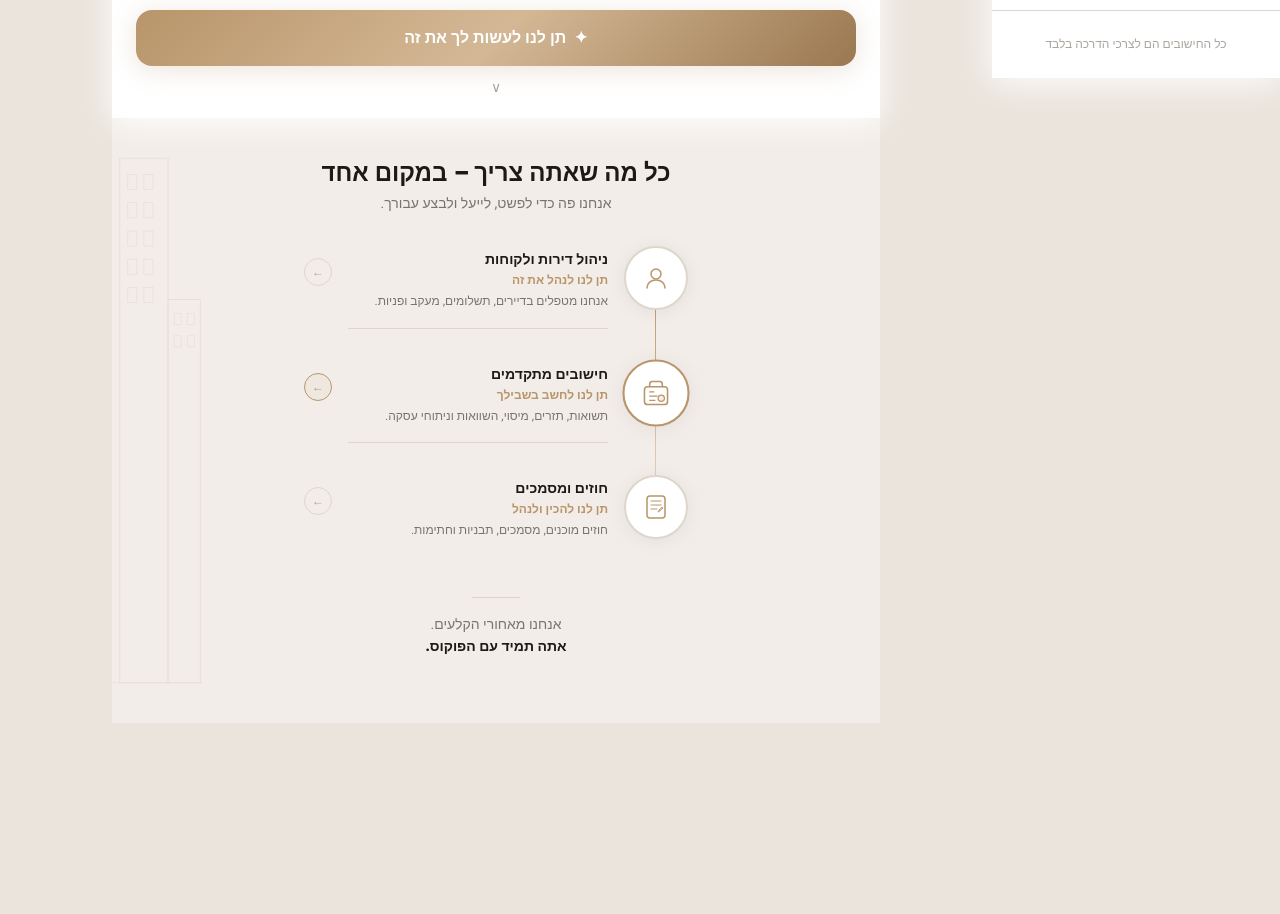
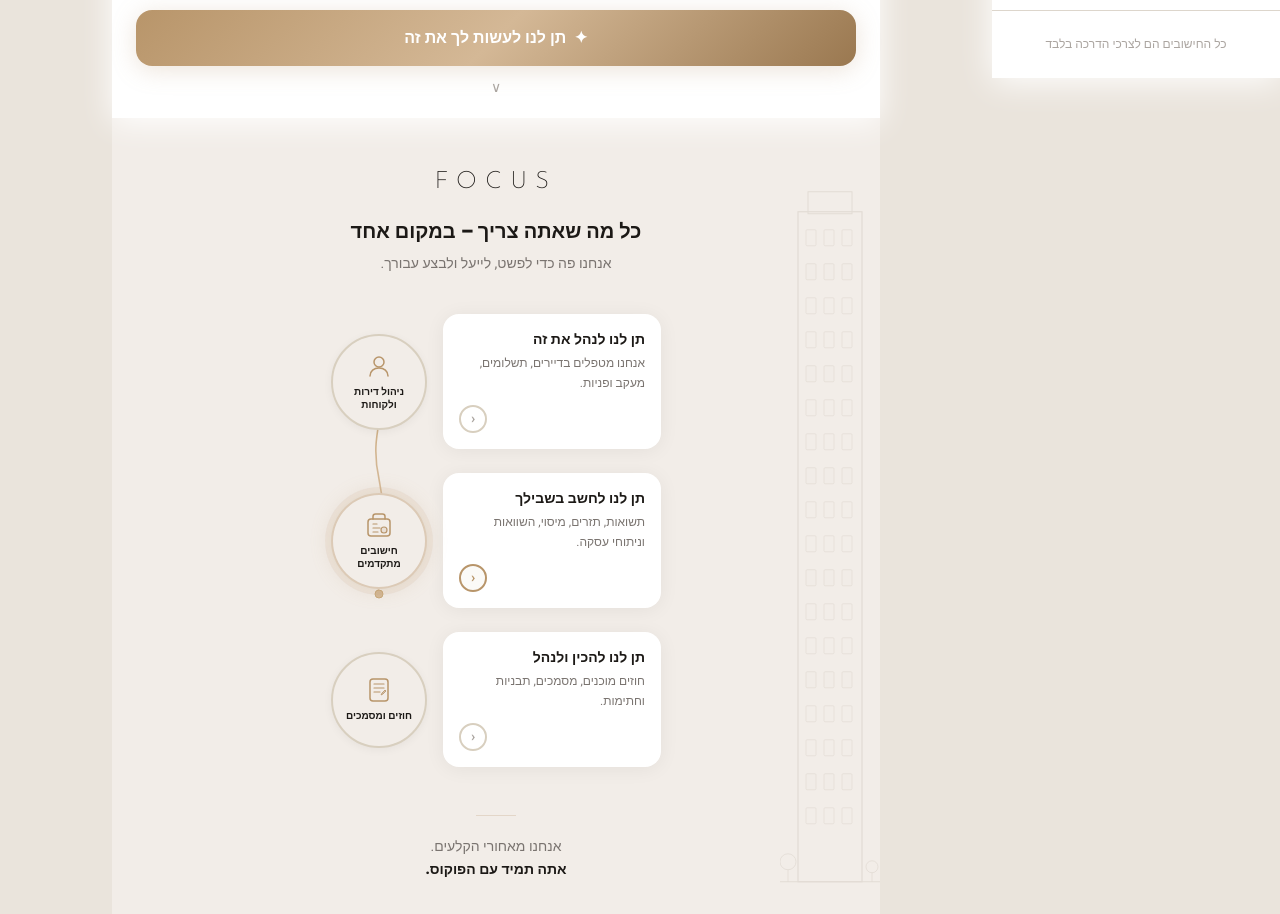
Before and after one commit to teamorr867-netizen/batshy, a React (Vite) app: page / in a window 1280 px wide. Shown: the part 722-1636 px from the top of the page. Before the commit the page ends 1485 px from the top, so only its background shows below. Built offline with nearby package versions, Linux system fonts and the light colour scheme.

Commit message:
feat: redesign features section with large bubbles, S-curve, callout cards

```diff
--- a/src/pages/Home.tsx
+++ b/src/pages/Home.tsx
@@ -129,86 +129,111 @@ export default function Home({ onNavigate }: { onNavigate: (p: Page) => void })
         </div>
       </div>
 
-      {/* ══ SCREEN 2 — Bubbles ══ */}
-      <div id="features-section" className="bg-cream-light px-6 pt-10 pb-16 relative overflow-hidden">
+      {/* ══ SCREEN 2 — Features ══ */}
+      <div id="features-section" className="bg-cream-light px-5 pt-12 pb-16 relative overflow-hidden">
 
-        {/* Building right-side illustration */}
-        <svg className="absolute left-0 top-0 h-full opacity-15 pointer-events-none" width="90" viewBox="0 0 90 600" fill="none" preserveAspectRatio="xMidYMid slice">
-          <rect x="8" y="40" width="48" height="520" stroke="#B8956A" strokeWidth="1"/>
-          <rect x="16" y="56" width="9" height="15" stroke="#B8956A" strokeWidth="0.8"/>
-          <rect x="32" y="56" width="9" height="15" stroke="#B8956A" strokeWidth="0.8"/>
-          <rect x="16" y="84" width="9" height="15" stroke="#B8956A" strokeWidth="0.8"/>
-          <rect x="32" y="84" width="9" height="15" stroke="#B8956A" strokeWidth="0.8"/>
-          <rect x="16" y="112" width="9" height="15" stroke="#B8956A" strokeWidth="0.8"/>
-          <rect x="32" y="112" width="9" height="15" stroke="#B8956A" strokeWidth="0.8"/>
-          <rect x="16" y="140" width="9" height="15" stroke="#B8956A" strokeWidth="0.8"/>
-          <rect x="32" y="140" width="9" height="15" stroke="#B8956A" strokeWidth="0.8"/>
-          <rect x="16" y="168" width="9" height="15" stroke="#B8956A" strokeWidth="0.8"/>
-          <rect x="32" y="168" width="9" height="15" stroke="#B8956A" strokeWidth="0.8"/>
-          <rect x="56" y="180" width="32" height="380" stroke="#B8956A" strokeWidth="1"/>
-          <rect x="62" y="194" width="7" height="11" stroke="#B8956A" strokeWidth="0.7"/>
-          <rect x="75" y="194" width="7" height="11" stroke="#B8956A" strokeWidth="0.7"/>
-          <rect x="62" y="216" width="7" height="11" stroke="#B8956A" strokeWidth="0.7"/>
-          <rect x="75" y="216" width="7" height="11" stroke="#B8956A" strokeWidth="0.7"/>
-          <path d="M0 560 L90 560" stroke="#B8956A" strokeWidth="0.8"/>
+        {/* Building illustration — right side */}
+        <svg className="absolute right-0 top-0 h-full opacity-[0.13] pointer-events-none" width="100" viewBox="0 0 100 700" fill="none" preserveAspectRatio="xMaxYMid meet">
+          {/* Main tall tower */}
+          <rect x="18" y="30" width="64" height="670" stroke="#7A6A54" strokeWidth="1.2"/>
+          {/* Setback top */}
+          <rect x="28" y="10" width="44" height="22" stroke="#7A6A54" strokeWidth="1"/>
+          {/* Windows - 3 cols × 18 rows */}
+          {Array.from({ length: 18 }, (_, row) =>
+            [26, 44, 62].map(cx => (
+              <rect key={`${row}-${cx}`} x={cx} y={48 + row * 34} width="10" height="16" rx="1"
+                stroke="#7A6A54" strokeWidth="0.7"
+                fill={row % 3 === 1 ? '#B8956A' : 'none'} fillOpacity="0.08"/>
+            ))
+          )}
+          {/* Ground line */}
+          <path d="M0 700 L100 700" stroke="#7A6A54" strokeWidth="1"/>
+          {/* Small trees at base */}
+          <circle cx="8" cy="680" r="8" stroke="#7A6A54" strokeWidth="0.8"/>
+          <line x1="8" y1="688" x2="8" y2="700" stroke="#7A6A54" strokeWidth="0.8"/>
+          <circle cx="92" cy="685" r="6" stroke="#7A6A54" strokeWidth="0.8"/>
+          <line x1="92" y1="691" x2="92" y2="700" stroke="#7A6A54" strokeWidth="0.8"/>
         </svg>
 
         {/* Title */}
-        <div className="text-center mb-8 relative z-10">
-          <div className="text-2xl font-black text-ink mb-1">כל מה שאתה צריך – במקום אחד</div>
+        <div className="text-center mb-10 relative z-10">
+          <div className="logo-focus text-2xl mb-5 tracking-[0.35em]">FOCUS</div>
+          <div className="text-xl font-black text-ink mb-2">כל מה שאתה צריך – במקום אחד</div>
           <div className="text-ink-muted text-sm">אנחנו פה כדי לפשט, לייעל ולבצע עבורך.</div>
         </div>
 
-        {/* Connected bubbles */}
-        <div className="relative z-10 max-w-sm mx-auto">
-          {/* Vertical gold line */}
-          <div className="absolute top-8 bottom-8 right-8 w-px"
-            style={{ background: 'linear-gradient(to bottom, #B8956A, #D4B896, #E8DDD0)' }} />
+        {/* Bubbles + callouts */}
+        <div className="relative z-10 mx-auto" style={{ maxWidth: 330 }}>
 
-          <div className="space-y-8">
+          {/* S-curve connecting line — positioned behind bubbles */}
+          <svg
+            className="absolute pointer-events-none"
+            style={{ left: 35, top: 0, width: 26, height: 320 }}
+            viewBox="0 0 26 320"
+          >
+            <defs>
+              <linearGradient id="sGrad" x1="0" y1="0" x2="0" y2="1">
+                <stop offset="0%" stopColor="#C8A87A"/>
+                <stop offset="50%" stopColor="#D4B896"/>
+                <stop offset="100%" stopColor="#E0D4C4"/>
+              </linearGradient>
+            </defs>
+            <path
+              d="M 13 55 C 24 100, 2 115, 13 165 C 24 215, 2 230, 13 280"
+              stroke="url(#sGrad)" strokeWidth="1.6" fill="none" strokeLinecap="round"
+            />
+            {/* End dot */}
+            <circle cx="13" cy="280" r="4" fill="#D4B896" stroke="#C8A87A" strokeWidth="1"/>
+          </svg>
+
+          <div className="flex flex-col gap-6">
             {BUBBLES.map((b, i) => (
-              <button
-                key={String(b.id)}
-                onClick={() => onNavigate(b.id)}
-                className="w-full flex items-start gap-4 group text-right"
-              >
-                {/* Gold circle */}
-                <div className={`relative z-10 w-16 h-16 rounded-full flex items-center justify-center flex-shrink-0
-                  border-2 bg-card shadow-soft transition-all duration-200
-                  ${i === 1
-                    ? 'border-bronze shadow-gold scale-105'
-                    : 'border-cream-dark group-hover:border-bronze group-hover:shadow-gold group-hover:scale-105'
-                  }`}
+              <div key={String(b.id)} dir="ltr" className="flex items-center gap-4">
+
+                {/* Circle bubble */}
+                <div
+                  className={`w-24 h-24 rounded-full flex-shrink-0 flex flex-col items-center justify-center gap-1.5
+                    bg-cream-light border-2 relative z-10 transition-all
+                    ${i === 1 ? 'border-bronze/40' : 'border-[#D8CFBF]'}`}
+                  style={{
+                    boxShadow: i === 1
+                      ? '0 0 0 6px rgba(184,149,106,0.10), 0 0 22px rgba(184,149,106,0.20)'
+                      : '0 2px 10px rgba(0,0,0,0.05)'
+                  }}
                 >
                   {b.icon}
+                  <div className="text-ink text-[10px] font-bold text-center leading-tight px-2">
+                    {b.title}
+                  </div>
                 </div>
 
-                {/* Text */}
-                <div className="flex-1 pt-1 border-b border-cream-dark pb-4 group-last:border-0">
-                  <div className="font-black text-ink text-sm mb-0.5">{b.title}</div>
-                  <div className="text-bronze text-xs font-semibold mb-1">{b.subtitle}</div>
-                  <div className="text-ink-muted text-xs leading-relaxed">{b.desc}</div>
-                </div>
+                {/* Callout card */}
+                <button
+                  onClick={() => onNavigate(b.id)}
+                  dir="rtl"
+                  className="flex-1 bg-card rounded-2xl p-4 shadow-soft hover:shadow-gold transition-all group text-right"
+                >
+                  <div className="font-black text-ink text-sm mb-1">{b.subtitle}</div>
+                  <div className="text-ink-muted text-xs leading-relaxed mb-3">{b.desc}</div>
+                  <div dir="ltr" className="flex justify-start">
+                    <div className={`w-7 h-7 rounded-full border-2 flex items-center justify-center text-sm font-bold
+                      transition-all
+                      ${i === 1
+                        ? 'border-bronze text-bronze bg-bronze/5'
+                        : 'border-[#D8CFBF] text-ink-faint group-hover:border-bronze group-hover:text-bronze'}`}>
+                      ›
+                    </div>
+                  </div>
+                </button>
 
-                {/* Arrow */}
-                <div className="pt-3 flex-shrink-0">
-                  <div className={`w-7 h-7 rounded-full border flex items-center justify-center text-xs
-                    transition-all duration-200
-                    ${i === 1
-                      ? 'border-bronze text-bronze bg-bronze/5'
-                      : 'border-cream-dark text-ink-faint group-hover:border-bronze group-hover:text-bronze group-hover:bg-bronze/5'
-                    }`}>
-                    ←
-                  </div>
-                </div>
-              </button>
+              </div>
             ))}
           </div>
         </div>
 
         {/* Footer */}
-        <div className="text-center mt-10 relative z-10">
-          <div className="w-12 h-px bg-bronze/30 mx-auto mb-4" />
+        <div className="text-center mt-12 relative z-10">
+          <div className="w-10 h-px bg-bronze/25 mx-auto mb-5" />
           <p className="text-ink-muted text-sm leading-relaxed">
             אנחנו מאחורי הקלעים.<br />
             <span className="text-ink font-black">אתה תמיד עם הפוקוס.</span>
```
